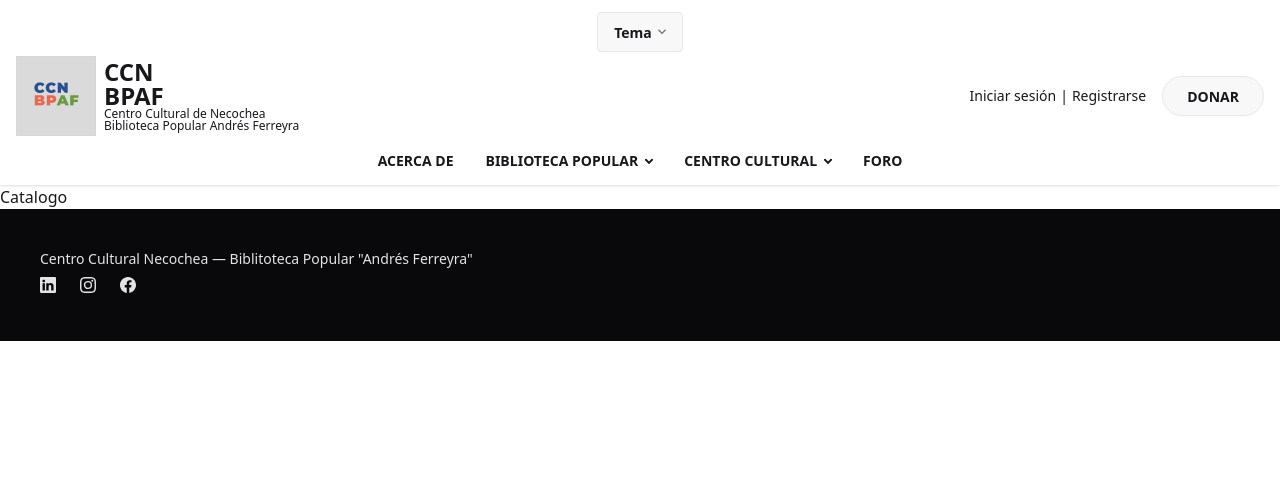
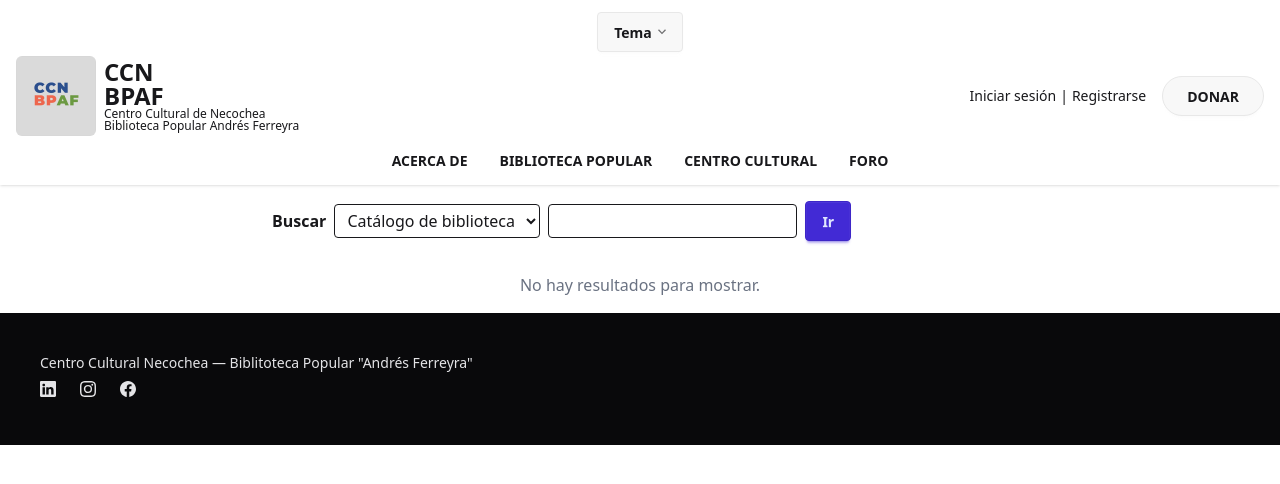
Before and after one commit to Frankmolin/Biblioteca-CCN-BPAF, a React (Vite) app: page /catalogo in a window 1280 px wide. Shown: the top 484 px of the page. Built offline with nearby package versions, Linux system fonts and the light colour scheme.

Commit message:
delete links - add events - y la cosa del catalogo que no anda

```diff
--- a/src/App.jsx
+++ b/src/App.jsx
@@ -5,11 +5,9 @@ import Home from './pages/Home';
 import MainLayout from './layouts/MainLayout';
 
 import Acerca from './pages/Acerca';
-import Sectores from './pages/Sectores';
+
 import Catalogo from './pages/Catalogo';
-import Cine from './pages/Cine';
-import Teatro from './pages/Teatro';
-import CafeLiterario from './pages/CafeLiterario';
+
 import Eventos from './pages/Eventos';
 import Foro from './pages/Foro';
 
@@ -20,11 +18,7 @@ function AnimatedRoutes() {
       <Routes location={location} key={location.pathname}>
         <Route path="/" element={<Home />} />
         <Route path="/acerca" element={<Acerca />} />
-        <Route path="/sectores" element={<Sectores />} />
         <Route path="/catalogo" element={<Catalogo />} />
-        <Route path="/cine" element={<Cine />} />
-        <Route path="/teatro" element={<Teatro />} />
-        <Route path="/cafe-literario" element={<CafeLiterario />} />
         <Route path="/eventos" element={<Eventos />} />
         <Route path="/foro" element={<Foro />} />
       </Routes>
--- a/src/components/Navbar.jsx
+++ b/src/components/Navbar.jsx
@@ -3,11 +3,11 @@ import { Link } from "react-router-dom";
 import ThemeChanger from './ThemeChanger';
 
 const Navbar = () => (
-  <nav className="navbar  shadow flex flex-col items-center px-4 py-2">
-   <ThemeChanger />
+  <nav className="navbar shadow flex flex-col items-center px-4 py-2">
+    <ThemeChanger />
     <div className="w-full flex items-center justify-between mb-2">
       <Link to="/" className="flex items-center gap-2">
-        <img src="/logo biblio.jpg" alt="Logo" className="w-20 h-20" />
+        <img src="/logo biblio.jpg" alt="Logo" className="w-20 h-20 rounded-md" />
         <div className="flex flex-col">
           <span className="font-bold text-2xl leading-none">CCN<br />BPAF</span>
           <span className="text-xs leading-none">Centro Cultural de Necochea<br />Biblioteca Popular Andrés Ferreyra</span>
@@ -15,38 +15,24 @@ const Navbar = () => (
       </Link>
       <div className="flex items-center gap-4">
         <div className="text-sm">
-          <Link to="/login" className=" hover:underline">Iniciar sesión</Link>
-          <span className="mx-1 ">|</span>
-          <Link to="/register" className=" hover:underline">Registrarse</Link>
+          <Link to="/login" className="hover:underline">Iniciar sesión</Link>
+          <span className="mx-1">|</span>
+          <Link to="/register" className="hover:underline">Registrarse</Link>
         </div>
-        <button className="btn btn-black rounded-full px-6 py-2  font-bold">DONAR</button>
+        <button className="btn btn-black rounded-full px-6 py-2 font-bold">DONAR</button>
       </div>
     </div>
     {/* Main navbar */}
     <div className="w-full flex justify-center">
-      <ul className="menu menu-horizontal rounded-lg px-4 py-0  font-semibold gap-2">
+      <ul className="menu menu-horizontal rounded-lg px-4 py-0 font-semibold gap-2">
         <li>
           <Link to="/acerca">ACERCA DE</Link>
         </li>
-        <li tabIndex={0}>
-          <details>
-            <summary>BIBLIOTECA POPULAR</summary>
-            <ul className="p-2 rounded-b-lg">
-              <li><Link to="/sectores">Sectores</Link></li>
-              <li><Link to="/catalogo">Catálogo</Link></li>
-            </ul>
-          </details>
+        <li>
+          <Link to="/catalogo">BIBLIOTECA POPULAR</Link>
         </li>
-        <li tabIndex={0}>
-          <details>
-            <summary>CENTRO CULTURAL</summary>
-            <ul className="p-2 rounded-b-lg">
-              <li><Link to="/cine">Cine</Link></li>
-              <li><Link to="/teatro">Teatro</Link></li>
-              <li><Link to="/cafe-literario">Café literario</Link></li>
-              <li><Link to="/eventos">Eventos</Link></li>
-            </ul>
-          </details>
+        <li>
+          <Link to="/eventos">CENTRO CULTURAL</Link>
         </li>
         <li>
           <Link to="/foro">FORO</Link>
--- a/src/pages/CafeLiterario.jsx
+++ /dev/null
@@ -1,7 +0,0 @@
-import React from 'react'
-
-export default function CafeLiterario() {
-  return (
-    <div>CafeLiterario</div>
-  )
-}
--- a/src/pages/Catalogo.jsx
+++ b/src/pages/Catalogo.jsx
@@ -1,7 +1,122 @@
-import React from 'react'
+import React, { useState } from 'react';
+
+const opciones = [
+  { value: '', label: 'Catálogo de biblioteca' },
+  { value: 'ti', label: 'Título' },
+  { value: 'au', label: 'Autor' },
+  { value: 'su', label: 'Materia' },
+  { value: 'nb', label: 'ISBN' },
+  { value: 'se', label: 'Series' },
+  { value: 'callnum', label: 'Signatura topográfica' },
+];
 
 export default function Catalogo() {
+  const [campo, setCampo] = useState('');
+  const [query, setQuery] = useState('');
+  const [resultados, setResultados] = useState([]);
+  const [loading, setLoading] = useState(false);
+
+  const handleSubmit = async (e) => {
+    e.preventDefault();
+    setLoading(true);
+    setResultados([]);
+    try {
+      const params = new URLSearchParams({
+        idx: campo,
+        q: query,
+        do: 'Buscar',
+      });
+      // Cambia esta URL si usas un backend proxy propio para evitar CORS
+      const response = await fetch(`http://0197.bepe.ar/cgi-bin/koha/opac-search.pl?${params.toString()}`);
+      const htmlText = await response.text();
+
+      // Parsear HTML usando DOMParser (solo funciona si no hay CORS)
+      const parser = new window.DOMParser();
+      const doc = parser.parseFromString(htmlText, "text/html");
+      const filas = doc.querySelectorAll('tbody tr');
+      const libros = [];
+
+      filas.forEach(fila => {
+        const titulo = fila.querySelector('a.title')?.textContent?.trim() || '';
+        const enlace = fila.querySelector('a.title')?.href || '';
+        const autor = fila.querySelector('a.author')?.textContent?.trim() || '';
+        const publicacion = fila.querySelector('.results_summary.publisher')?.textContent?.replace(/Publicación:/, '').trim() || '';
+        const fecha = fila.querySelector('.results_summary.date')?.textContent?.replace(/Fecha:/, '').trim() || '';
+        const disponibilidad = fila.querySelector('.results_summary .label + span')?.textContent?.trim() || '';
+
+        libros.push({
+          titulo,
+          enlace,
+          autor,
+          publicacion,
+          fecha,
+          disponibilidad
+        });
+      });
+
+      setResultados(libros);
+    } catch (err) {
+      setResultados([]);
+      alert("Error al buscar. Si ves un error de CORS, consulta con el administrador.");
+    }
+    setLoading(false);
+  };
+
   return (
-    <div>Catalogo</div>
-  )
+    <div className="max-w-3xl mx-auto p-4">
+      <form onSubmit={handleSubmit} className="flex flex-col md:flex-row gap-2 items-center mb-6">
+        <label htmlFor="masthead_search" className="font-semibold">Buscar</label>
+        <select
+          name="idx"
+          id="masthead_search"
+          value={campo}
+          onChange={e => setCampo(e.target.value)}
+          className="border rounded px-2 py-1"
+        >
+          {opciones.map(opt => (
+            <option key={opt.value} value={opt.value}>{opt.label}</option>
+          ))}
+        </select>
+        <input
+          name="q"
+          type="text"
+          title="Escriba el término de búsqueda"
+          className="border rounded px-2 py-1"
+          id="translControl1"
+          value={query}
+          onChange={e => setQuery(e.target.value)}
+          required
+        />
+        <button type="submit" id="searchsubmit" className="btn btn-primary px-4 py-1" disabled={loading}>
+          {loading ? "Buscando..." : "Ir"}
+        </button>
+      </form>
+
+      {/* Resultados */}
+      {resultados.length > 0 && (
+        <div className="grid grid-cols-1 md:grid-cols-2 gap-4">
+          {resultados.map((libro, i) => (
+            <div key={i} className="border rounded-lg p-4 shadow bg-white">
+              <h2 className="font-bold text-lg mb-2">
+                {libro.enlace ? (
+                  <a href={libro.enlace} target="_blank" rel="noopener noreferrer" className="text-purple-700 hover:underline">
+                    {libro.titulo}
+                  </a>
+                ) : libro.titulo}
+              </h2>
+              <p className="text-sm mb-1"><span className="font-semibold">Autor:</span> {libro.autor}</p>
+              <p className="text-sm mb-1"><span className="font-semibold">Publicación:</span> {libro.publicacion}</p>
+              <p className="text-sm mb-1"><span className="font-semibold">Fecha:</span> {libro.fecha}</p>
+              <p className="text-sm"><span className="font-semibold">Disponibilidad:</span> {libro.disponibilidad}</p>
+            </div>
+          ))}
+        </div>
+      )}
+
+      {/* Mensaje si no hay resultados */}
+      {resultados.length === 0 && !loading && (
+        <div className="text-center text-gray-500 mt-8">No hay resultados para mostrar.</div>
+      )}
+    </div>
+  );
 }
--- a/src/pages/Cine.jsx
+++ /dev/null
@@ -1,7 +0,0 @@
-import React from 'react'
-
-export default function Cine() {
-  return (
-    <div>Cine</div>
-  )
-}
--- a/src/pages/Sectores.jsx
+++ /dev/null
@@ -1,10 +0,0 @@
-import React from 'react'
-import PageLayout from '../layouts/PageLayout'
-
-export default function Sectores() {
-    return (
-        <PageLayout>
-            <div>Sectores</div>
-        </PageLayout>
-    )
-}
--- a/src/pages/Teatro.jsx
+++ /dev/null
@@ -1,7 +0,0 @@
-import React from 'react'
-
-export default function Teatro() {
-  return (
-    <div>Teatro</div>
-  )
-}
```
Also changed, not shown: src/pages/Eventos.jsx (+81 -1 lines).
